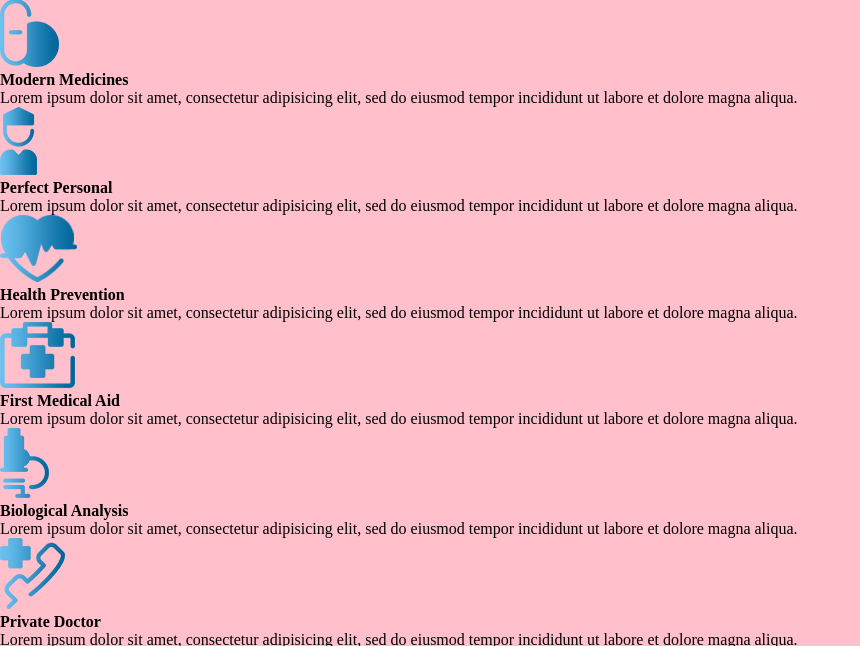
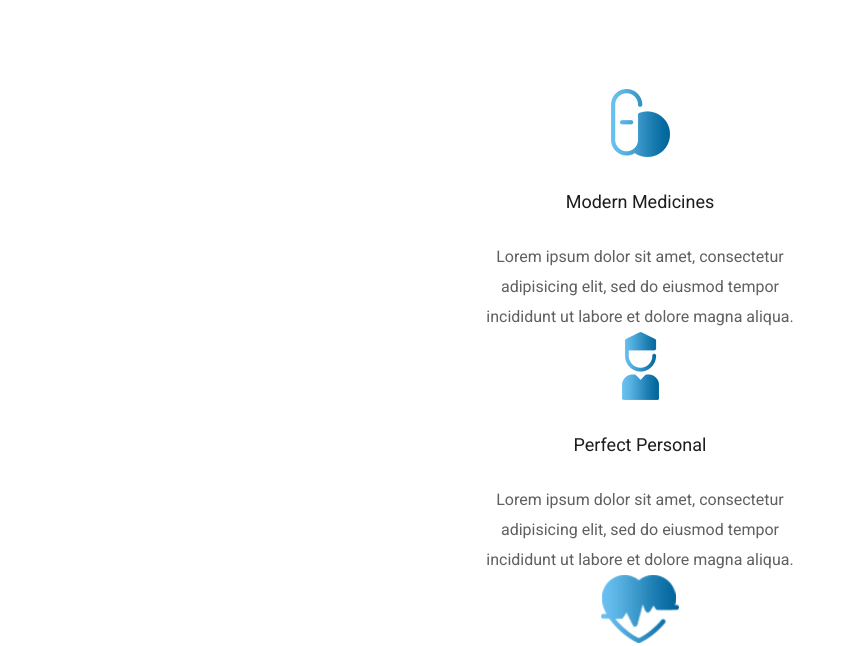
Before and after one commit to oldosxaksli/oldosxaksli.github.io, a PHP site: page / in a window 1280 px wide. Shown: the part 2671-3317 px from the top of the page, without its empty margins (0-860 px from the left). Run offline with PHP 8.4, Linux system fonts and the light colour scheme.

Commit message:
edit css medical

```diff
--- a/medical/css/style.css
+++ b/medical/css/style.css
@@ -242,7 +242,8 @@
 }
 
 .boxes-item:nth-child(1) {
-	background-image: url(../img/2-layers.webp)
+	background-image: url(../img/2-layers.webp);
+	background-size: cover;
 }
 
 .boxes-item:nth-child(2) {
@@ -292,3 +293,117 @@
 	font-weight: 400;
 	line-height: 30px;
 }
+
+.section-items {
+	width: 100%;
+	padding: 90px 350px;
+	min-height: 500px;
+	background-color: #fff;
+}
+
+.section-items__wrap {
+	min-height: 500px;
+	display: flex;
+	align-items: center;
+	justify-content: space-around;
+	flex-wrap: wrap;
+}
+
+.section-item {
+	width: 320px;
+	text-align: center;
+}
+
+.section-item:nth-child(4) {
+	margin-top: 60px;
+}
+
+.section-item:nth-child(5) {
+	margin-top: 60px;
+}
+
+.section-item:nth-child(6) {
+	margin-top: 60px;
+}
+
+.section-item__img {
+	height: 68px;
+}
+
+.section-item__title {
+	margin-top: 30px;
+	color: #1d1d1d;
+	font-family: Roboto;
+	font-size: 18px;
+	font-weight: 400;
+}
+
+.section-item__text {
+	margin-top: 30px;
+	opacity: 0.7;
+	color: #1d1d1d;
+	font-family: Roboto;
+	font-size: 16px;
+	font-weight: 400;
+	line-height: 30px;
+}
+
+.medical-photo {
+	width: 100%;
+	min-height: 750px;
+	padding: 90px 300px;
+	background-color: silver;
+}
+
+.medical-photo__wrap {
+	display: flex;
+	align-items: center;
+	justify-content: space-around;
+	flex-wrap: wrap;
+}
+
+.medical-photo__item:nth-child(4) {
+	margin-top: 60px;
+}
+
+.medical-photo__item:nth-child(5) {
+	margin-top: 60px;
+}
+
+.medical-photo__item:nth-child(6) {
+	margin-top: 60px;
+}
+
+.reviews {
+	width: 100%;
+	padding-top: 300px;
+	background-color: #5cb2e0;
+	min-height: 700px;
+	text-align: center;
+}
+
+/*.reviews__wrap {
+	margin-top: 300px;
+}*/
+
+.review__text {
+	position: relative;
+	max-width: 700px;
+	margin: 0 auto;
+	opacity: 0.85;
+	color: #ffffff;
+	font-family: Roboto;
+	font-size: 16px;
+	font-weight: 400;
+	line-height: 30px;
+}
+
+.review__text::after {
+	position: absolute;
+	display: block;
+	color: #fff;
+	content: '"';
+	font-size: 80px;
+	left: 50%;
+	top: -39px;
+}
```
